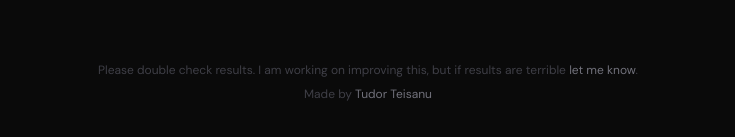
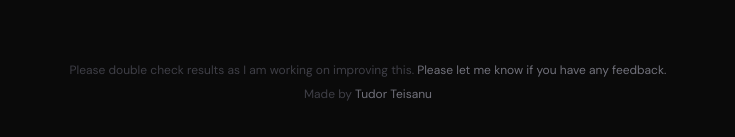
Before and after one commit to tudorDrayfus/accessibility-checker, a Next.js app: page / in a window 1280 px wide. Shown: the part 403-540 px from the top of the page, without its empty margins (272-1007 px from the left). Built offline with nearby package versions, Linux system fonts and the light colour scheme.

Commit message:
update footer text and visual view

```diff
--- a/app/page.tsx
+++ b/app/page.tsx
@@ -109,7 +109,6 @@ export default function Home() {
 
   const quickWins = violations.filter((v) => v.effort === "Quick win").length;
 
-  // Calculate scale factor for overlays
   const getScale = () => {
     if (!imageRef.current) return 1;
     return imageRef.current.offsetWidth / pageWidth;
@@ -256,7 +255,6 @@ export default function Home() {
         {/* VISUAL VIEW */}
         {view === "visual" && screenshot && (
           <div className="fade-up mb-10">
-            {/* Legend */}
             <div className="flex gap-4 mb-3">
               {(["Quick win", "Moderate", "Complex"] as const).map((e) => (
                 <div key={e} className="flex items-center gap-1.5">
@@ -269,7 +267,6 @@ export default function Home() {
               ))}
             </div>
 
-            {/* Screenshot with overlays */}
             <div
               ref={imageRef}
               className="relative w-full rounded-xl overflow-hidden border border-white/10"
@@ -282,11 +279,9 @@ export default function Home() {
                 className="w-full h-full object-cover object-top"
               />
 
-              {/* Overlay boxes */}
               {violations.map((violation) =>
                 (violation.boxes ?? []).map((box, boxIdx) => {
                   const config = effortConfig[violation.effort];
-                  const scale = getScale();
                   const isActive =
                     activeBox?.violation.id === violation.id &&
                     activeBox?.box === box;
@@ -314,7 +309,6 @@ export default function Home() {
                 })
               )}
 
-              {/* Tooltip */}
               {activeBox && (
                 <div
                   className="absolute z-50 w-64 bg-zinc-900 border border-white/10 rounded-xl p-4 shadow-2xl"
@@ -435,16 +429,15 @@ export default function Home() {
       {/* Footer */}
       <div className="w-full max-w-2xl mx-auto mt-16 pb-8 flex flex-col items-center gap-2">
         <p className="text-zinc-700 text-xs">
-          Please double check results. I am working on improving this, but if results are terrible{" "}
+          Please double check results as I am working on improving this.{" "}
           <a
             href="https://www.linkedin.com/in/tudor-teisanu-7b08a4b2/"
             target="_blank"
             rel="noopener noreferrer"
             className="text-zinc-500 hover:text-white transition"
           >
-            let me know
+            Please let me know if you have any feedback.
           </a>
-          .
         </p>
         <p className="text-zinc-700 text-xs">
           Made by{" "}
```
